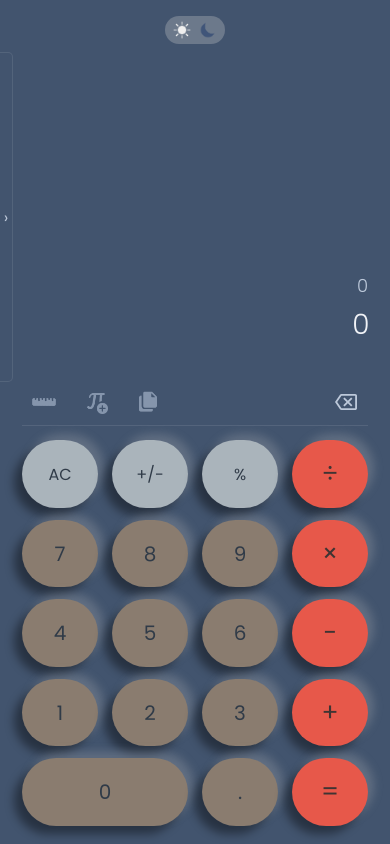
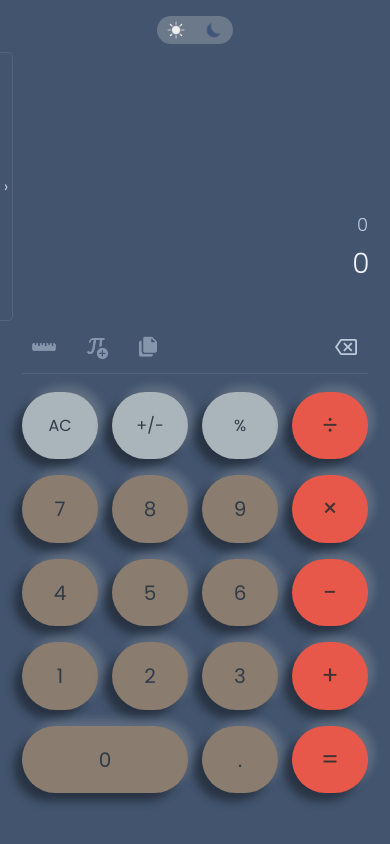
Before and after one commit to llsy97/calculator-app, a React (Vite) app: page / in a window 390 px wide. Built offline with nearby package versions, Linux system fonts and the light colour scheme; what @capacitor/core would draw is missing.

Commit message:
Soften key presses and improve calculator spacing

```diff
--- a/src/styles.css
+++ b/src/styles.css
@@ -120,8 +120,8 @@ html.native-app .caption, html.native-app .hint { display: none; }
 .science-grid > .key:first-child { grid-column: 1 / -1; aspect-ratio: auto; min-height: 44px; border-radius: 24px; }
 
 /* Fixed theme positions; only the artwork color changes. */
-.theme-toggle, .light .theme-toggle { min-width: 60px; }
-.theme-toggle .theme-track { width: 60px; height: 28px; padding: 4px 8px; }
+.theme-toggle, .light .theme-toggle { min-width: 76px; }
+.theme-toggle .theme-track { width: 76px; height: 28px; padding: 4px 10px; gap: 20px; }
 .theme-track .icon { width: 18px; height: 18px; }
 .icon-scientific {
   background-color: #8595ac;
@@ -315,3 +315,35 @@ html.native-app .scientific.expanded .science-grid {
   .calculator.expanded:not(.scientific) .standard-grid { gap: 6px 14px; }
   .calculator.expanded:not(.scientific) .standard-grid .key { height: 44px; }
 }
+
+/* A shallow press keeps keys clear of the row below. */
+.key:active, .light .key:active {
+  transform: translateY(1px);
+  box-shadow: -2px 2px 4px #00000026, inset 0 1px 2px #00000012;
+}
+.calculator .toolbar,
+.calculator.expanded .toolbar,
+.calculator:not(.scientific) .toolbar {
+  flex-basis: 49px;
+  min-height: 49px;
+  padding-bottom: 4px;
+  margin-top: 4px;
+  margin-bottom: 12px;
+}
+@media (max-width: 560px) {
+  .calculator:not(.scientific):not(.expanded) {
+    padding-bottom: clamp(30px, 6svh, 52px);
+  }
+  .calculator:not(.scientific):not(.expanded) .toolbar { margin-bottom: 18px; }
+  .calculator:not(.scientific):not(.expanded) .standard-grid { row-gap: 16px; }
+  .scientific.expanded .science-grid,
+  html.native-app .scientific.expanded .science-grid,
+  .scientific.expanded .standard-grid { row-gap: 7px; }
+}
+@media (max-width: 560px) and (min-height: 700px) {
+  .scientific.expanded .science-grid,
+  html.native-app .scientific.expanded .science-grid,
+  .scientific.expanded .standard-grid { row-gap: 9px; }
+  .scientific.expanded .keyboards,
+  html.native-app .scientific.expanded .keyboards { gap: 12px; }
+}
```
